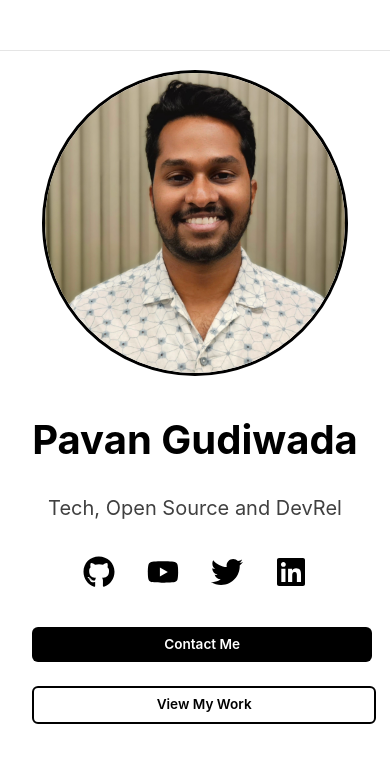
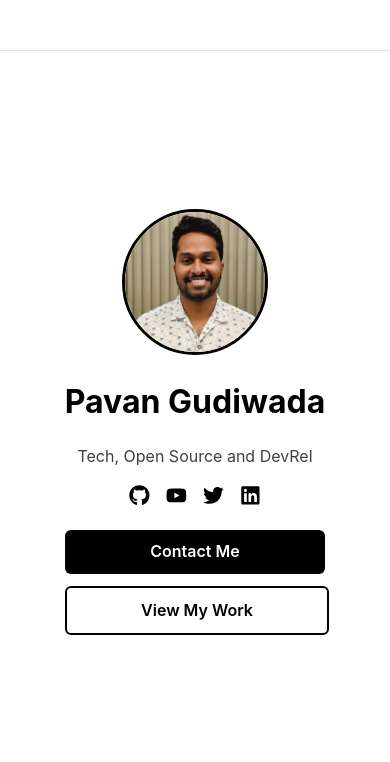
Before and after one commit to pavangudiwada/personal-website, a Next.js app: page / in a window 390 px wide. Shown: the top 762 px of the page. Built offline with nearby package versions, Linux system fonts and the light colour scheme.

Commit message:
Some responsiveness for mobile

```diff
--- a/src/app/globals.css
+++ b/src/app/globals.css
@@ -355,3 +355,59 @@ body {
 .work-content {
   margin-top: 2rem;
 }
+
+@media (max-width: 600px) {
+  .profile-section {
+    max-width: 100%;
+    padding: 0 0.5rem;
+    margin-top: 0;
+  }
+
+  .profile-image-container {
+    width: 140px;
+    height: 140px;
+    margin-bottom: 1rem;
+  }
+
+  .profile-image {
+    width: 100%;
+    height: 100%;
+  }
+
+  .home-title {
+    font-size: 2rem;
+  }
+
+  .home-subtitle {
+    font-size: 1rem;
+    max-width: 100%;
+  }
+
+  .social-links {
+    gap: 1rem;
+    margin: 1rem 0;
+  }
+
+  .social-icon {
+    font-size: 1.3rem;
+  }
+
+  .action-buttons {
+    flex-direction: column;
+    gap: 0.75rem;
+    margin-top: 1rem;
+  }
+
+  .primary-button,
+  .secondary-button {
+    width: 100%;
+    font-size: 1rem;
+    padding: 0.6rem 0;
+  }
+
+  .contact-container {
+    max-width: 100%;
+    padding: 1.5rem 0.5rem;
+    margin-top: 60px !important;
+  }
+}
```
